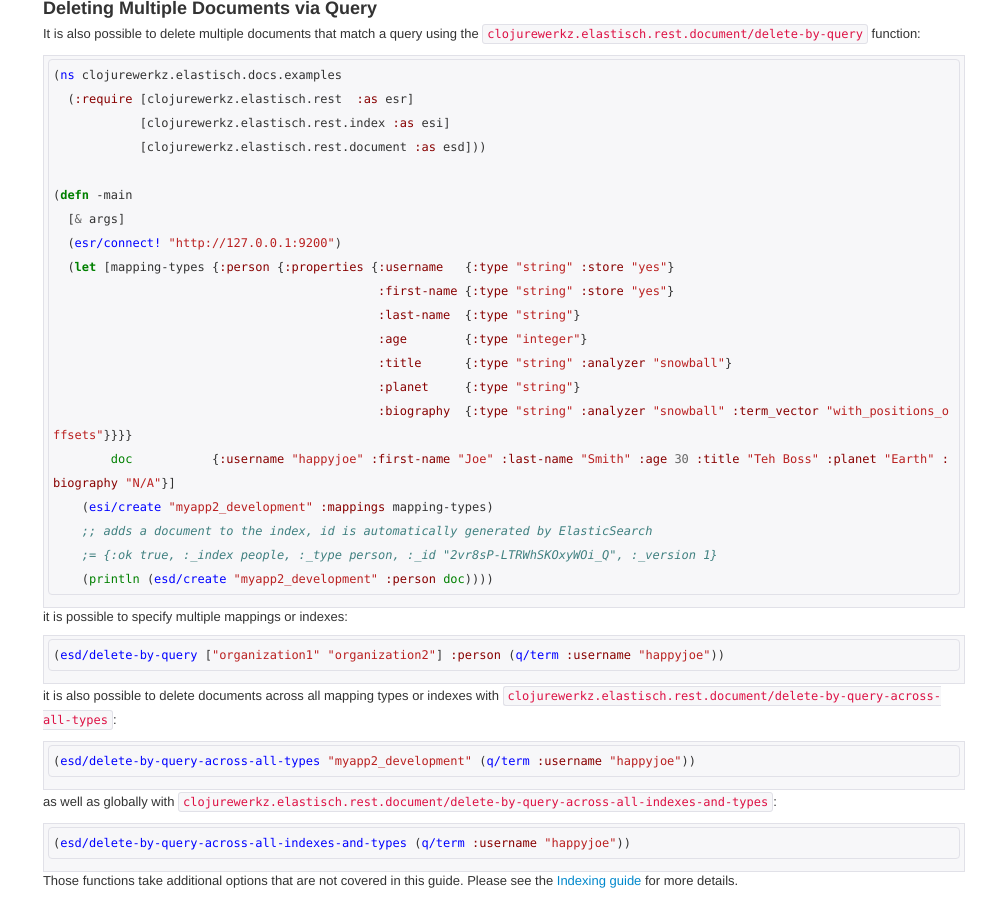
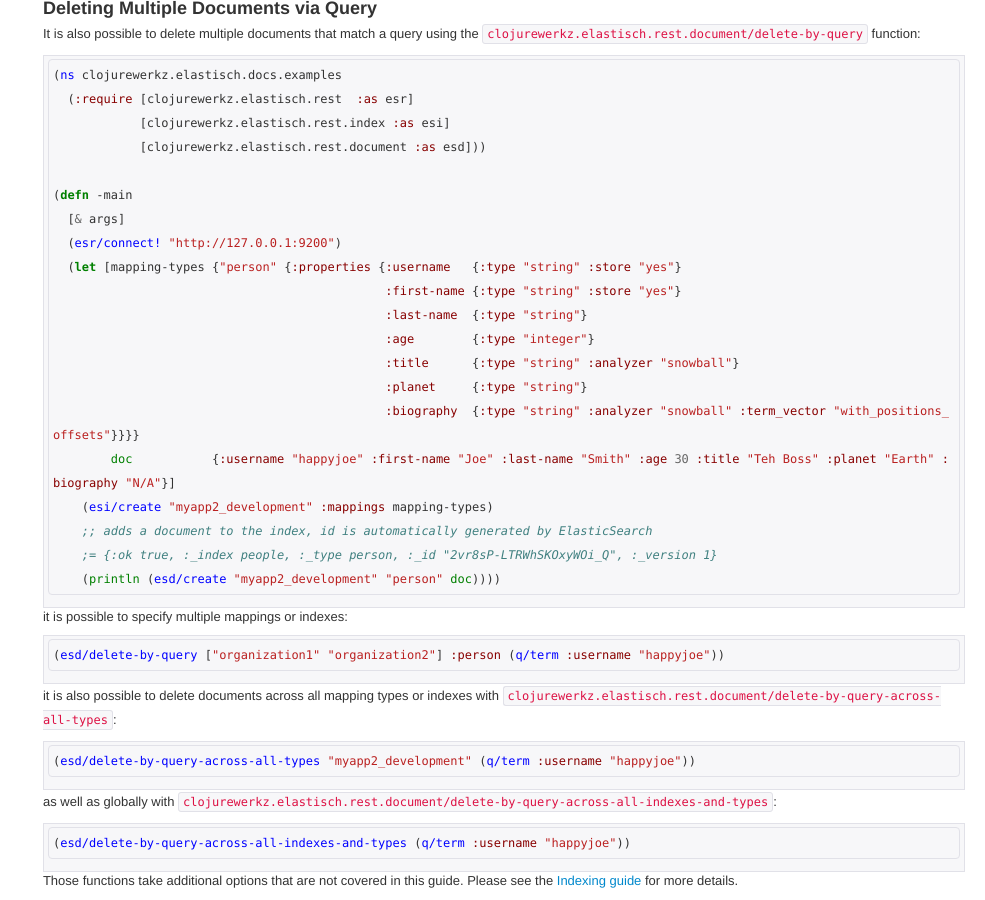
Before and after one commit to clojurewerkz/elastisch.docs, a Jekyll site: the page built from articles/getting_started.md, in a window 1280 px wide and 900 px high, scrolled down 16137 px. Shown: the whole window, without its empty margins (295-1280 px from the left). Built offline with Jekyll 4.4.1, drawn with Linux system fonts in a browser that asks for light colours; some web fonts are replaced; Markdown is read by kramdown in place of the engine named in the settings; comment, search, counter and statistics services are not loaded; part of the change alters nothing that is shown.

````diff
--- a/articles/getting_started.md
+++ b/articles/getting_started.md
@@ -954,18 +954,18 @@ It is also possible to delete multiple documents that match a query using the `c
 (defn -main
   [& args]
   (esr/connect! "http://127.0.0.1:9200")
-  (let [mapping-types {:person {:properties {:username   {:type "string" :store "yes"}
-                                             :first-name {:type "string" :store "yes"}
-                                             :last-name  {:type "string"}
-                                             :age        {:type "integer"}
-                                             :title      {:type "string" :analyzer "snowball"}
-                                             :planet     {:type "string"}
-                                             :biography  {:type "string" :analyzer "snowball" :term_vector "with_positions_offsets"}}}}
+  (let [mapping-types {"person" {:properties {:username   {:type "string" :store "yes"}
+                                              :first-name {:type "string" :store "yes"}
+                                              :last-name  {:type "string"}
+                                              :age        {:type "integer"}
+                                              :title      {:type "string" :analyzer "snowball"}
+                                              :planet     {:type "string"}
+                                              :biography  {:type "string" :analyzer "snowball" :term_vector "with_positions_offsets"}}}}
         doc           {:username "happyjoe" :first-name "Joe" :last-name "Smith" :age 30 :title "Teh Boss" :planet "Earth" :biography "N/A"}]
     (esi/create "myapp2_development" :mappings mapping-types)
     ;; adds a document to the index, id is automatically generated by ElasticSearch
     ;= {:ok true, :_index people, :_type person, :_id "2vr8sP-LTRWhSKOxyWOi_Q", :_version 1}
-    (println (esd/create "myapp2_development" :person doc))))
+    (println (esd/create "myapp2_development" "person" doc))))
 ```
 
 it is possible to specify multiple mappings or indexes:
````
